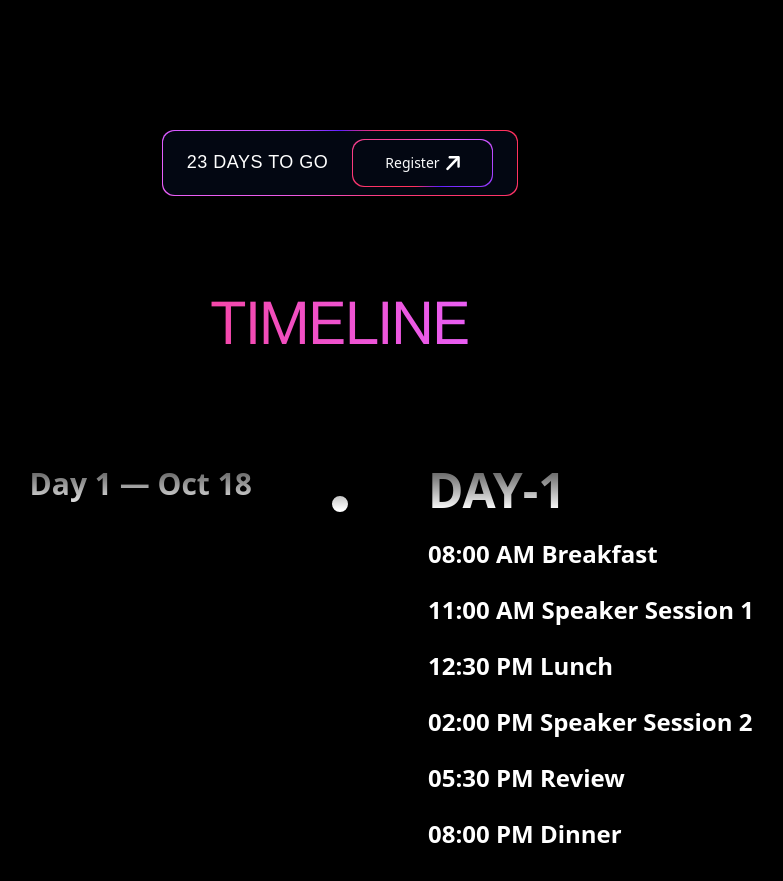
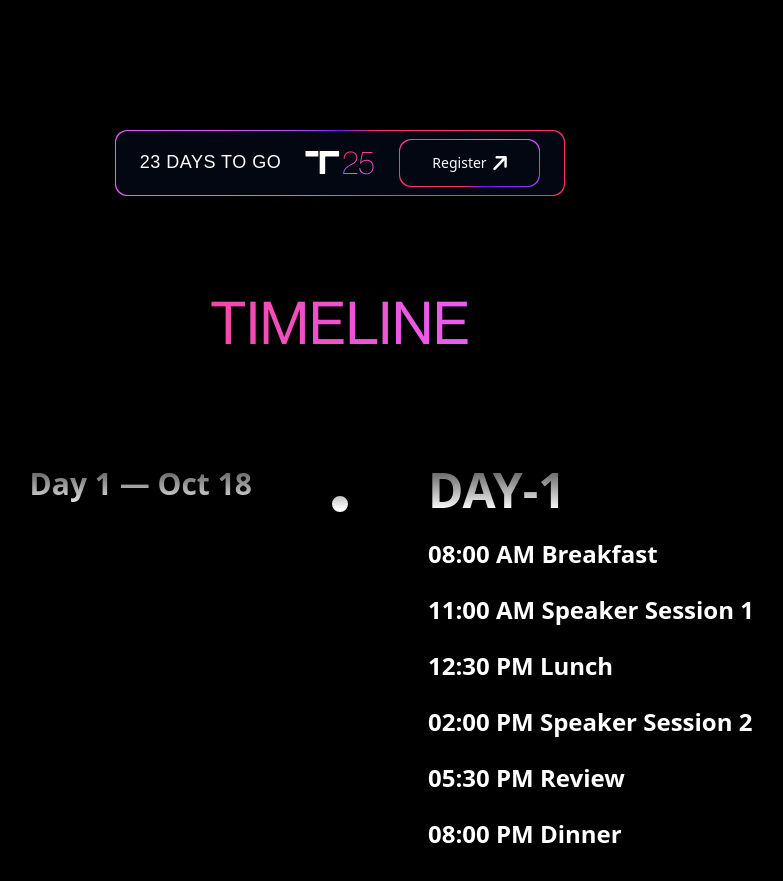
Before and after one commit to shikharmgautam/transfinitte-2025, a React (Vite) app: page / in a window 1280 px wide. Shown: the part 1040-1921 px from the top of the page, without its empty margins (300-1083 px from the left). Built offline with nearby package versions, Linux system fonts and the light colour scheme.

Commit message:
nav fixes

```diff
--- a/src/components/Nav.jsx
+++ b/src/components/Nav.jsx
@@ -46,16 +46,14 @@ export default function StickyNavbar() {
                   <DaysToGo />
                 </div>
 
-                {/* Middle image: show headerSvg only when expanded and md+, otherwise icon */}
-                {expanded ? (
-                  <span className="hidden md:inline">
+                <span className={`inline-block align-middle ${expanded ? 'md:hidden' : ''}`}>
+                  <img src={icon} alt="icon" style={{ height: 24 }} />
+                </span>
+                {expanded && (
+                  <span className="hidden md:inline align-middle ml-2">
                     <img src={headerSvg} alt="header" style={{ height: 24 }} />
                   </span>
-                ) : null}
-                {/* Always show icon on mobile, even when expanded */}
-                <span className={`inline-block md:hidden`}>
-                  <img src={icon} alt="icon" style={{ height: 24 }} />
-                </span>
+                )}
                 <button className="relative inline-flex h-12 overflow-hidden rounded-xl p-[1px] focus:outline-none focus:ring-2 focus:ring-gray-400 focus:ring-offset-2 focus:ring-offset-gray-50">
                   <span className="absolute inset-[-1000%] animate-[spin_2s_linear_infinite] bg-[conic-gradient(from_90deg_at_50%_50%,#FF315E_0%,#E861FF_50%,#5e1fff_75%,#FF315E_90%)]" />
                   <span className="inline-flex h-full w-full cursor-pointer items-center justify-center rounded-xl bg-gray-950 px-8 py-1 text-sm font-medium text-gray-50 backdrop-blur-3xl">
```
